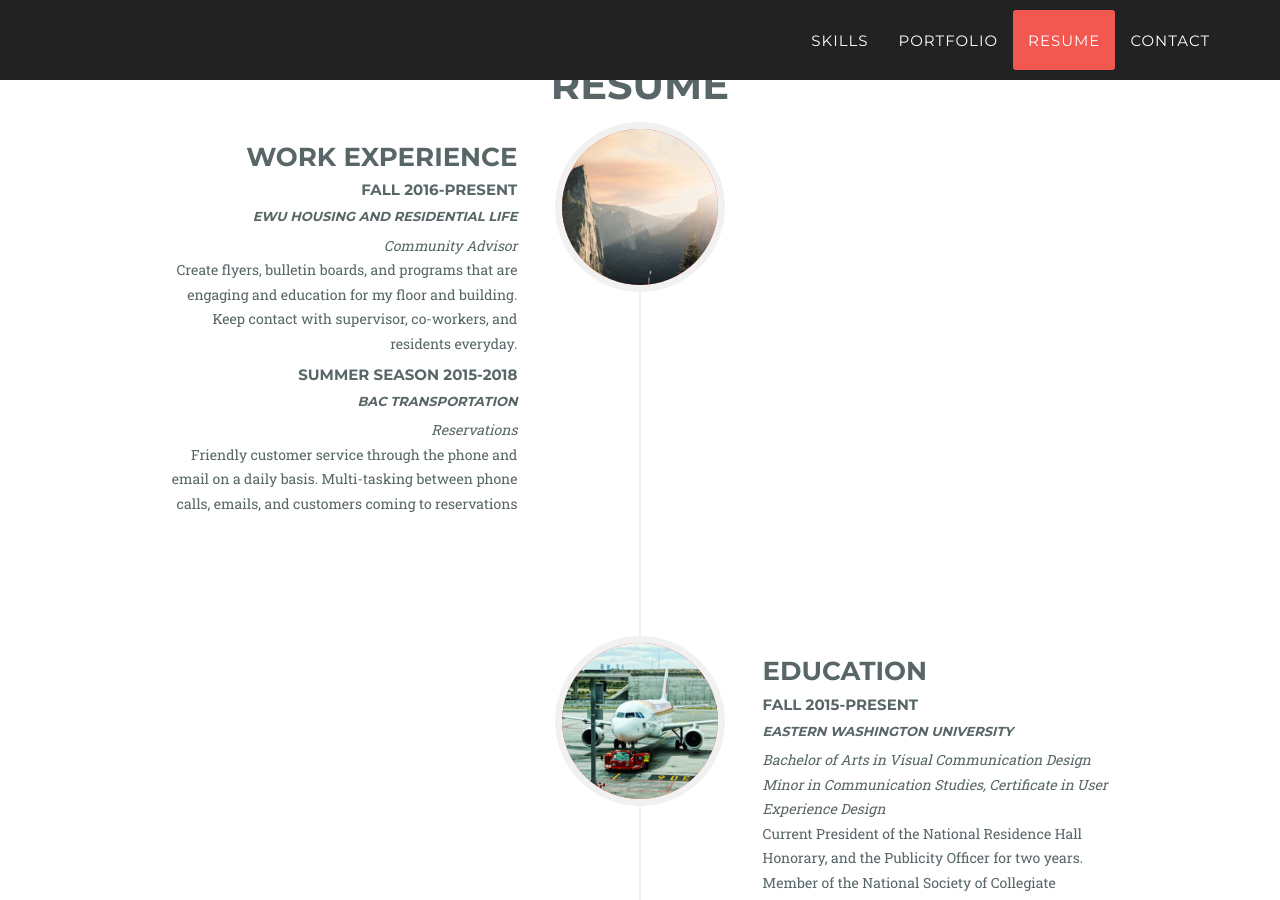
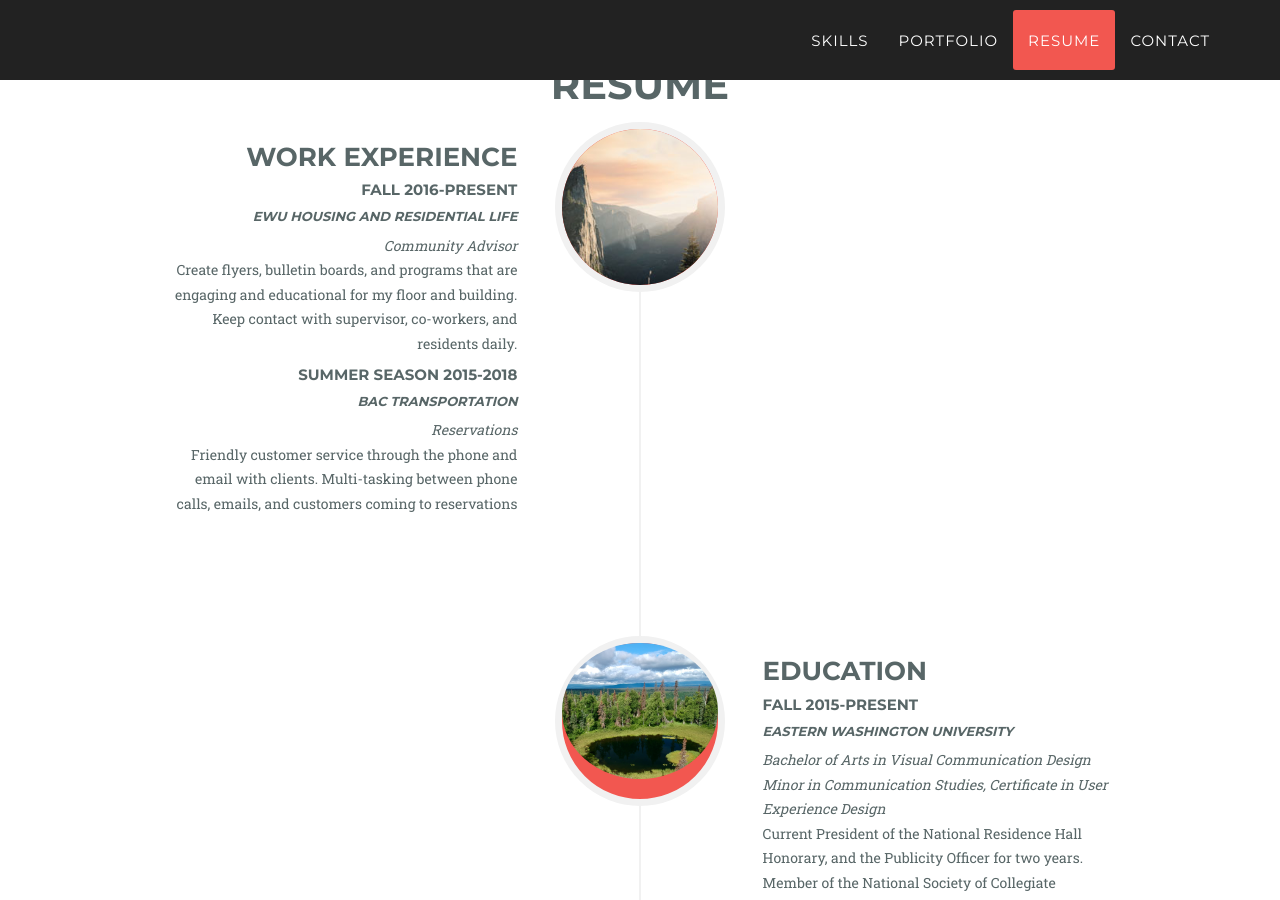
Before and after one commit to mcranmer1/madi-designs.com, a Jekyll site: the page built from index.html, in a window 1280 px wide and 900 px high, scrolled down 3429 px. Built offline with Jekyll 4.4.1, drawn with Linux system fonts in a browser that asks for light colours; some web fonts are replaced.

Commit message:
adding resume photo

```diff
--- a/_includes/about.html
+++ b/_includes/about.html
@@ -18,22 +18,21 @@
                                     <h3 class="subheading">Work Experience</h3>
                                 </div>
                                 <div class="timeline-body">
-                                    <!-- <p class="text-muted">{{ site.data.resume.work.company }}</p> -->
                                     <h5>Fall 2016-Present</h5>
                                     <h6 class="text-muted"><em>EWU Housing and Residential Life</em></h6>
                                     <p class="text-muted"><em>Community Advisor</em></p>
-                                    <p class="text-muted">Create flyers, bulletin boards, and programs that are engaging and education for my floor and building. Keep contact with supervisor, co-workers, and residents everyday.</p>
+                                    <p class="text-muted">Create flyers, bulletin boards, and programs that are engaging and educational for my floor and building. Keep contact with supervisor, co-workers, and residents daily.</p>
 
                                     <h5>Summer Season 2015-2018</h5>
                                     <h6 class="text-muted"><em>BAC Transportation</em></h6>
                                     <p class="text-muted"><em>Reservations</em></p>
-                                    <p class="text-muted">Friendly customer service through the phone and email on a daily basis. Multi-tasking between phone calls, emails, and customers coming to reservations</p>
+                                    <p class="text-muted">Friendly customer service through the phone and email with clients. Multi-tasking between phone calls, emails, and customers coming to reservations</p>
                                 </div>
                             </div>
                         </li>
                         <li class="timeline-inverted">
                             <div class="timeline-image">
-                                <img class="img-circle img-responsive" src="img/about/2.jpg" alt="">
+                                <img class="img-circle img-responsive" src="img/about/UNADJUSTEDNONRAW_thumb_12e.jpg" alt="">
                             </div>
                             <div class="timeline-panel">
                                 <div class="timeline-heading">
```
